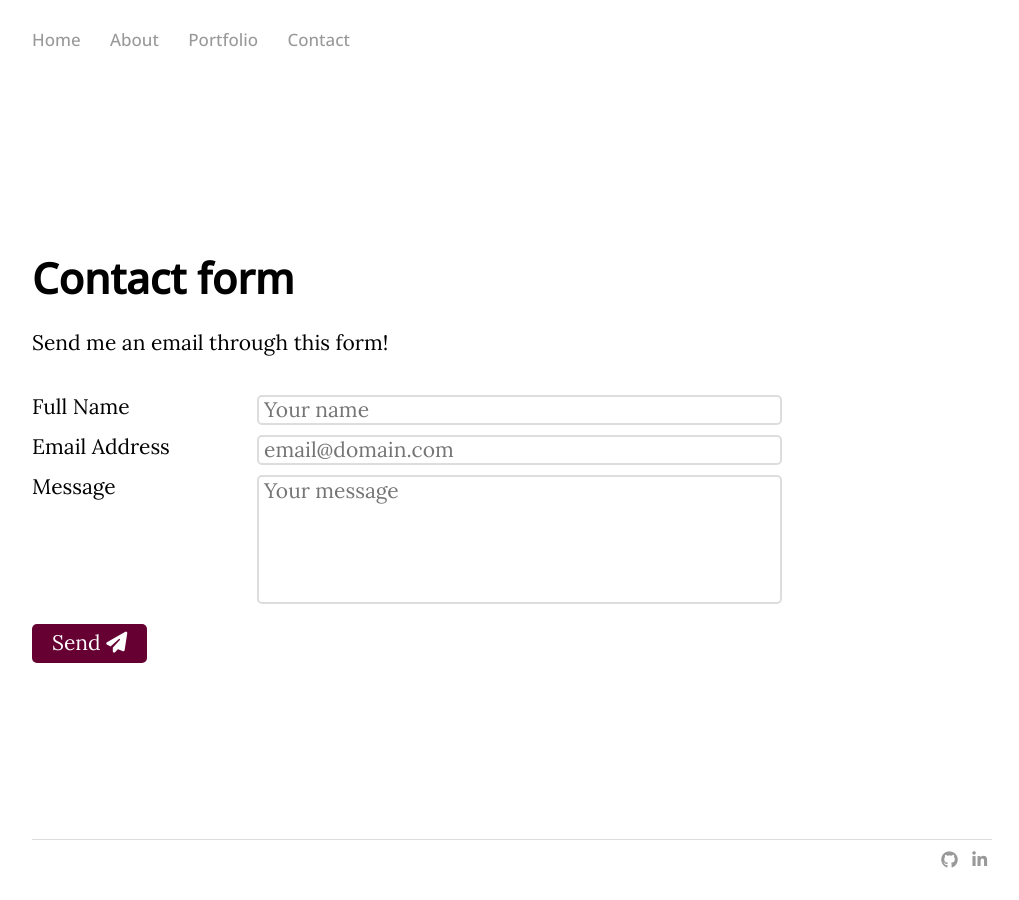
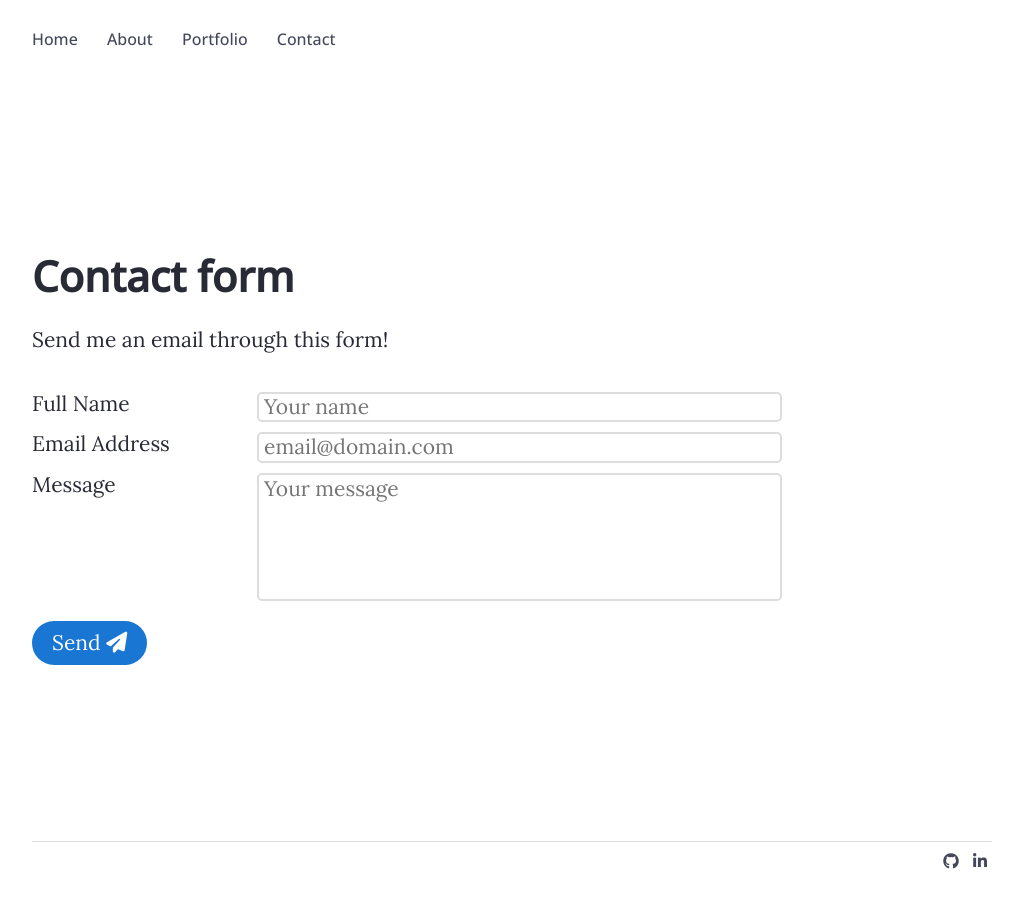
Before and after one commit to quynhvng/quynhvng.github.io, a Jekyll site: the page built from contact.html, in a window 1280 px wide. Shown: the whole page, without its empty margins (128-1147 px from the left). Built offline with Jekyll 4.4.1, drawn with Linux system fonts in a browser that asks for light colours; nearby versions of some CDN libraries.

Commit message:
Restructure, update css

```diff
--- a/assets/css/contact.css
+++ b/assets/css/contact.css
@@ -13,12 +13,12 @@ label {
   display: flex;
   justify-content: space-between;
 }
-fieldset input, textarea {
+input, textarea {
   max-width: 550px;
   width: 70%;
   padding-inline: 0.5rem;
   margin-left: 3rem;
-  border: 2px solid #ddd;
+  border: 2px solid var(--color-gr2);
   border-radius: 5px;
 }
 @media screen and (max-width: 750px) {
@@ -28,7 +28,7 @@ fieldset input, textarea {
   label {
     flex-direction: column;
   }
-  fieldset input, textarea {
+  input, textarea {
     width: 100%;
     margin-top: 0.5rem;
     margin-left: 0;
@@ -37,20 +37,7 @@ fieldset input, textarea {
 textarea {
   resize: none;
 }
-button {
-  padding-block: 0.75rem;
-  padding-inline: 2rem;
-  border: none;
-  border-radius: 5px;
-  background-color: var(--color1);
-  color: white;
+input:focus, textarea:focus {
+  border-color: var(--color1);
+  outline: 1px solid var(--color1);
 }
-button:hover {
-  cursor: pointer;
-  background-color: white;
-  color: var(--color1);
-  box-shadow: 0 0 3px 1px var(--color1);
-}
-button:focus {
-  box-shadow: inset 0 0 0 1px white;
-}
--- a/assets/css/default.css
+++ b/assets/css/default.css
@@ -1,11 +1,23 @@
 @import url('https://fonts.googleapis.com/css2?family=Lora&family=Open+Sans:wght@500&display=swap');
+:root { /*refs: draculatheme, materialui*/
+    --color-bg: white;
+    --color-fg: #282A36;
+    --color-gr1: #44475A;
+    --color-gr2: #DDD;
+    --color1: #1976D2;
+    --color2: #FFAB9130;
+}
 * {
     box-sizing: border-box;
 }
 html {
     font-family: 'Lora', Georgia, serif;
     font-size: 10px;
-    --color1: #660033;
+    background-color: var(--color-bg);
+    color: var(--color-fg);
+}
+::selection {
+    background-color: var(--color2);
 }
 @media screen and (max-width: 500px) {
     html {
@@ -25,14 +37,14 @@ nav, footer, h1, .sans-serif {
     font-family: 'Open Sans', Arial, sans-serif;
 }
 nav, footer {
-    font-size: 1.7rem;
+    font-size: 1.6rem;
     margin-block: 3rem;
 }
 footer {
     padding-top: 1rem;
     display: flex;
     justify-content: end;
-    border-top: 1px solid #ddd;
+    border-top: 1px solid var(--color-gr2);
 }
 nav ul {
     padding: 0;
@@ -45,10 +57,14 @@ nav ul li {
 }
 a {
     text-decoration: none;
-    color: #999;
+    color: currentColor;
 }
 a:hover {
     text-decoration: underline;
+    color: var(--color1);
+}
+nav, footer a {
+    color: var(--color-gr1);
 }
 .socials a {
     padding-inline: 0.5rem;
@@ -57,3 +73,20 @@ a:hover {
 .socials a:hover {
     color: var(--color1);
 }
+.btn {
+    padding-block: 1rem;
+    padding-inline: 2rem;
+    border: none;
+    border-radius: 25px;
+    background-color: var(--color1);
+    color: var(--color-bg);
+  }
+.btn:hover {
+    cursor: pointer;
+    background-color: var(--color-bg);
+    color: var(--color1);
+    outline: 2px solid var(--color1);
+}
+.btn:focus {
+    outline: 2px dotted var(--color1);
+}
--- a/assets/css/home.css
+++ b/assets/css/home.css
@@ -10,7 +10,7 @@ main {
 }
 .thumbnails a {
     width: 300px;
-    border: solid 1px #ddd;
+    border: 1px solid var(--color-gr2);
 }
 figure {
     margin: 0;
@@ -24,7 +24,7 @@ figcaption {
     display: none;
 }
 .thumbnails a:hover {
-    box-shadow: 0 0 5px #ddd;
+    box-shadow: 0 0 5px var(--color-gr2);
 }
 .thumbnails a:hover img {
     filter: opacity(50%);
@@ -37,5 +37,5 @@ figcaption {
     left: 0;
     right: 0;
     background-color: var(--color1);
-    color: white;
+    color: var(--color-bg);
 }
--- a/contact.html
+++ b/contact.html
@@ -18,5 +18,5 @@ custom_css: contact
     </label>
     <input type="hidden" name="_subject" id="email-subject" value="Contact Form Submission">
   </fieldset>
-  <button type="submit">Send <i class="fa-solid fa-paper-plane"></i></button>
+  <button type="submit" class="btn">Send <i class="fa-solid fa-paper-plane"></i></button>
 </form>
```
